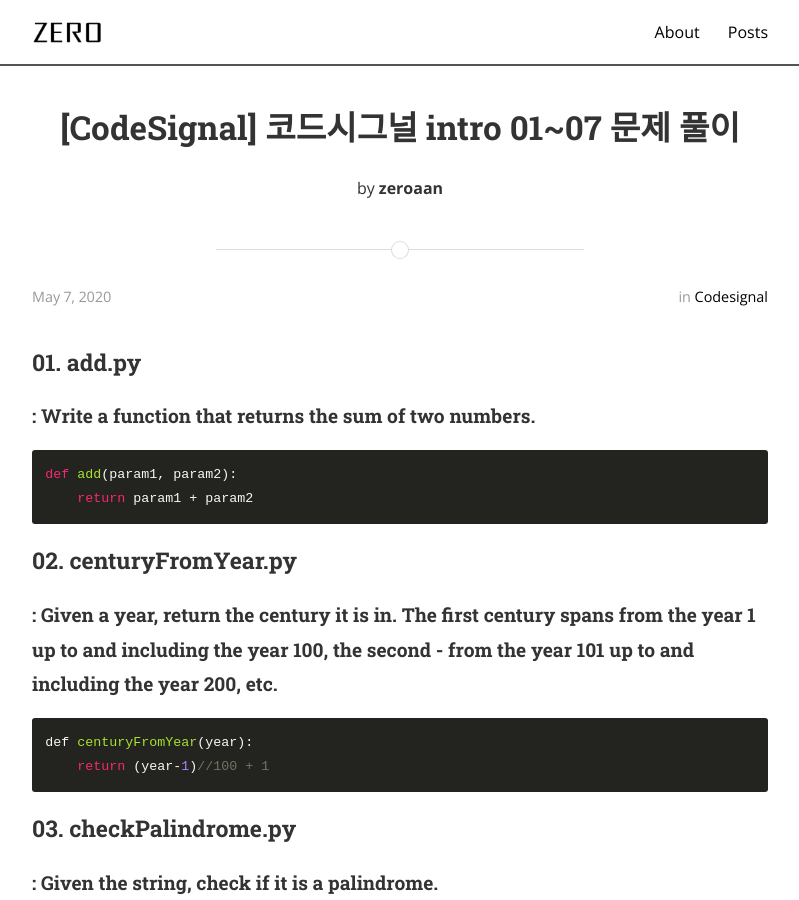
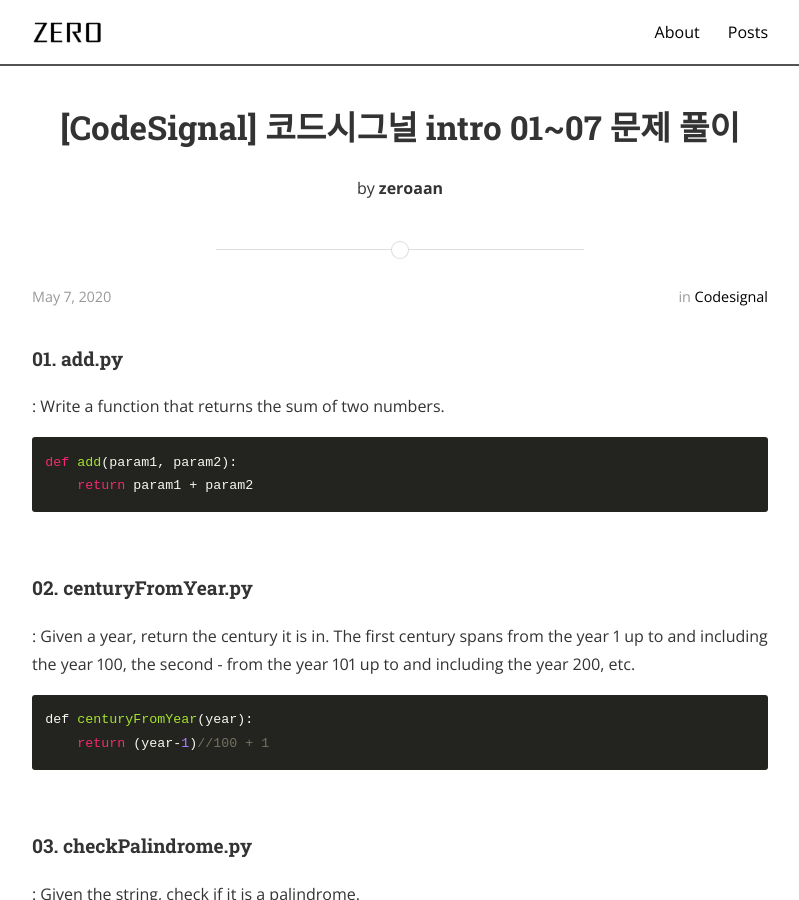
Before and after one commit to zeroaan/zeroaan.github.io, a Jekyll site: the page built from _posts/2020-05-07-[CodeSignal] 코드시그널 intro 01~07 문제 풀이.md, in a window 1280 px wide and 900 px high. Shown: the whole window, without its empty margins (240-1039 px from the left). Built offline with Jekyll 4.4.1, drawn with Linux system fonts in a browser that asks for light colours; nearby versions of some CDN libraries; comment, search, counter and statistics services are not loaded.

Commit message:
Update: 2020-05-07-[CodeSignal] 코드시그널 intro 01~07 문제 풀이

````diff
--- a/_posts/2020-05-07-[CodeSignal] 코드시그널 intro 01~07 문제 풀이.md
+++ b/_posts/2020-05-07-[CodeSignal] 코드시그널 intro 01~07 문제 풀이.md
@@ -8,24 +8,28 @@
 # cover:  "/assets/header_image.jpg"
 ---
 
-### 01. add.py
-#### : Write a function that returns the sum of two numbers.
+#### 01. add.py
+: Write a function that returns the sum of two numbers.
 
 ```python
 def add(param1, param2):
     return param1 + param2
 ```
 
-### 02. centuryFromYear.py
-#### : Given a year, return the century it is in. The first century spans from the year 1 up to and including the year 100, the second - from the year 101 up to and including the year 200, etc.
+<br>
+
+#### 02. centuryFromYear.py
+: Given a year, return the century it is in. The first century spans from the year 1 up to and including the year 100, the second - from the year 101 up to and including the year 200, etc.
 
 ```python
 def centuryFromYear(year):
     return (year-1)//100 + 1
 ```
 
-### 03. checkPalindrome.py
-#### : Given the string, check if it is a palindrome.
+<br>
+
+#### 03. checkPalindrome.py
+: Given the string, check if it is a palindrome.
 
 ```python
 def checkPalindrome(inputString):
@@ -37,8 +41,10 @@
     return False
 ```
 
-### 04. adjacentElementsProduct.py
-#### : Given an array of integers, find the pair of adjacent elements that has the largest product and return that product.
+<br>
+
+#### 04. adjacentElementsProduct.py
+: Given an array of integers, find the pair of adjacent elements that has the largest product and return that product.
 
 ```python
 def adjacentElementsProduct(inputArray):
@@ -49,16 +55,20 @@
     return value
 ```
 
-### 05. shapeArea.py
-#### : Below we will define an n-interesting polygon. Your task is to find the area of a polygon for a given n.
+<br>
+
+#### 05. shapeArea.py
+: Below we will define an n-interesting polygon. Your task is to find the area of a polygon for a given n.
 
 ```python
 def shapeArea(n):
     return n**2 + (n-1)**2
 ```
 
-### 06. makeArrayConsecutive2.py
-#### : Ratiorg got statues of different sizes as a present from CodeMaster for his birthday, each statue having an non-negative integer size. Since he likes to make things perfect, he wants to arrange them from smallest to largest so that each statue will be bigger than the previous one exactly by 1. He may need some additional statues to be able to accomplish that. Help him figure out the minimum number of additional statues needed.
+<br>
+
+#### 06. makeArrayConsecutive2.py
+: Ratiorg got statues of different sizes as a present from CodeMaster for his birthday, each statue having an non-negative integer size. Since he likes to make things perfect, he wants to arrange them from smallest to largest so that each statue will be bigger than the previous one exactly by 1. He may need some additional statues to be able to accomplish that. Help him figure out the minimum number of additional statues needed.
 
 ```python
 def makeArrayConsecutive2(statues):
@@ -69,8 +79,10 @@
     return value
 ```
 
-### 07. almostIncreasingSequence.py *not pass*
-#### : Given a sequence of integers as an array, determine whether it is possible to obtain a strictly increasing sequence by removing no more than one element from the array.
+<br>
+
+#### 07. almostIncreasingSequence.py *not pass*
+: Given a sequence of integers as an array, determine whether it is possible to obtain a strictly increasing sequence by removing no more than one element from the array.
 
 ```python
 def almostIncreasingSequence(sequence):
````
